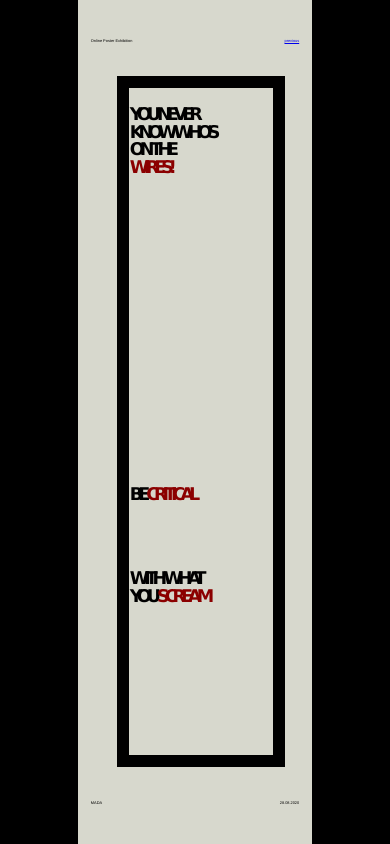
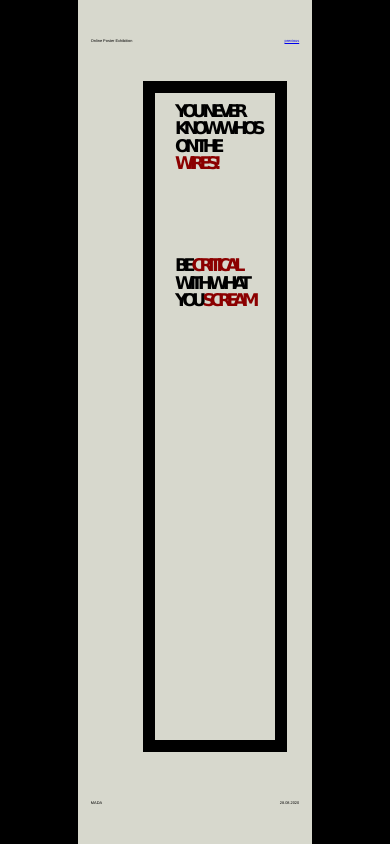
Before and after one commit to angus-williams/angus-williams.github.io, a plain HTML site: page xyz/page2.html in a window 390 px wide. Drawn offline with Linux system fonts and the light colour scheme.

Commit message:
mobile repsonsiveness

```diff
--- a/xyz/assets/css/page2.css
+++ b/xyz/assets/css/page2.css
@@ -43,77 +43,43 @@ body {
 
 .title {
 	font-size:4.5vw;
-	padding:5px;
+	padding-top: 10px;
+	padding-left:20px;
 	text-align: left;
 	font-family: verdana;
 	letter-spacing:-5px;
 	font-weight: 700;
 	color:black;
-	position: fixed;
-	top:12vh;
-	left:32vw;
 	flex-wrap: wrap;
 }
 
 .title2 {
 	font-size:4.5vw;
-	padding:5px;
+	padding-left:20px;
 	text-align: left;
 	font-family: verdana;
 	letter-spacing:-5px;
 	font-weight: 700;
 	color:black;
-	position: fixed;
-	top:57vh;
-	left:32vw;
 	flex-wrap: wrap;
 }
 
 .title3 {
 	font-size:4.5vw;
-	padding:5px;
+	padding-left: 20px;
 	text-align: left;
 	font-family: verdana;
 	letter-spacing:-5px;
 	font-weight: 700;
 	color:black;
-	position: fixed;
-	top:67vh;
-	left:32vw;
 	flex-wrap: wrap;
-}
-
-
-/*scrolling text*/
-
-.static1 {
-	font-size:90px;
-	font-family: verdana;
-	letter-spacing:-5px;
-	font-weight: 700;
-}
-
-.static2 {
-	font-size:90px;
-	padding:20px;
-	font-family: verdana;
-	letter-spacing:-5px;
-	font-weight: 700;
-}
-
-.static3 {
-	font-size:90px;
-	padding:20px;
-	font-family: verdana;
-	letter-spacing:-5px;
-	font-weight: 700;
 }
 
 
 /*spaces between text*/
 
 .content {
-	padding:3%;
+	padding: 5vh;
 }
 
 
@@ -160,12 +126,10 @@ body {
 }
 
 .border {
-	padding-left:37vw;
-	padding-top: 79vh;
-	border-style: solid;
-	border-width: 12px;
-	position: fixed;
-	top:9vh;
-	left:30vw;
-
+	left: 9vw;
+	top: 6vh;
+	border: solid 12px;
+	width: 37vw;
+	height: 79.5vh;
+	position: relative;
 }
--- a/xyz/page2.html
+++ b/xyz/page2.html
@@ -13,9 +13,7 @@
     <!-- DO NOT REMOVE ABOVE -->
     <!-- start here -->
 
-  <div class="border">
-
-  </div>
+<div class="border">
 
   <div class="title">
     YOU NEVER<br>KNOW WHO'S<br>ON THE<br><span class="word1"></span>
@@ -33,6 +31,8 @@
   <div class="title3">
     WITH WHAT<br>YOU <span class="word3"></span>
   </div>
+
+</div>
 
   <!-- poster info content -->
 
```
